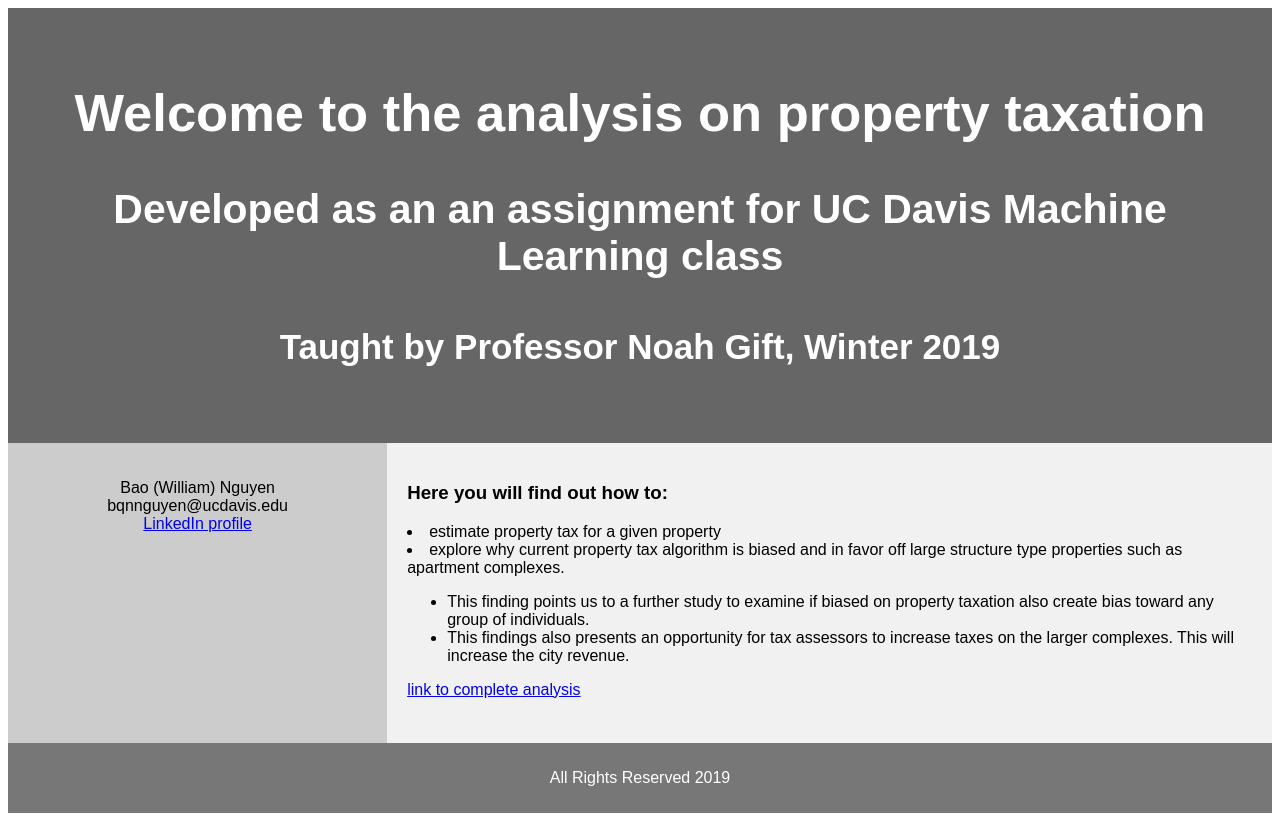
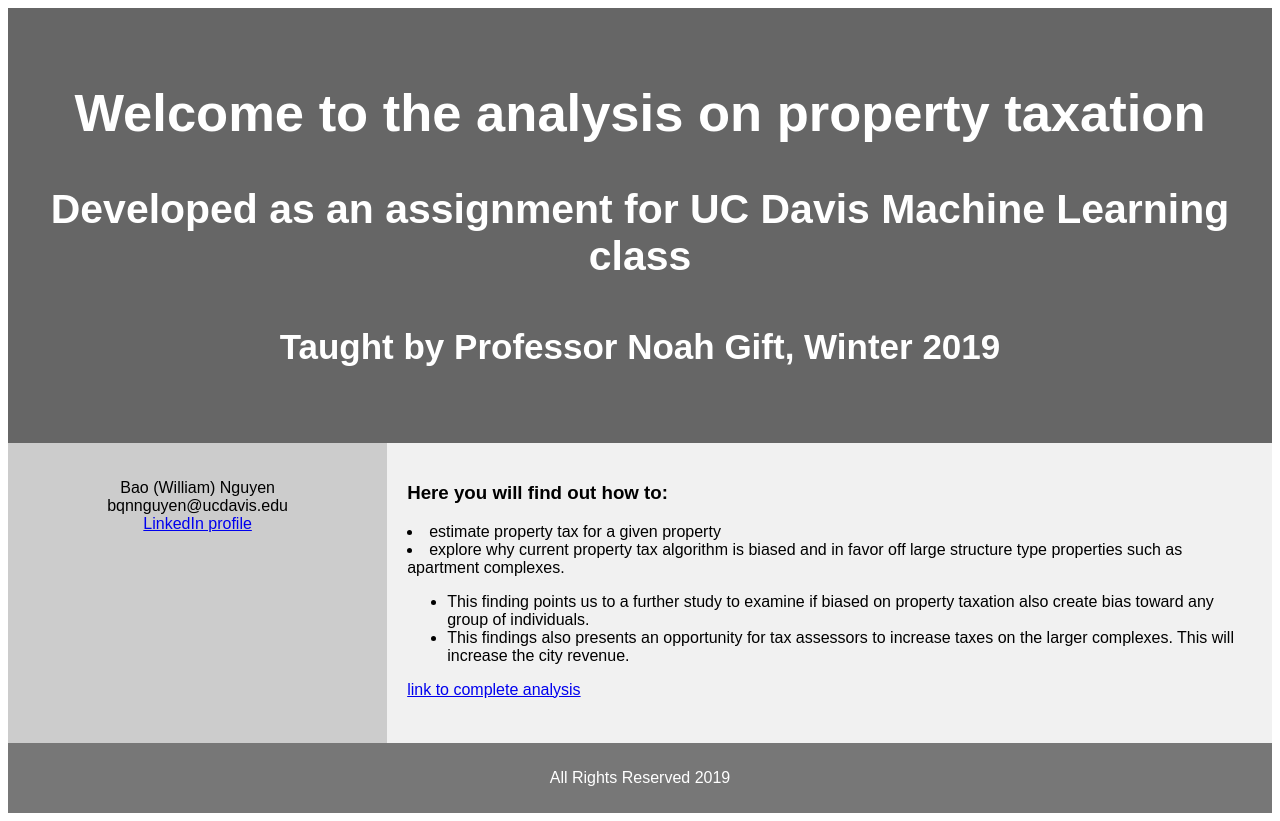
Before and after one commit to bqnguyen/bqnguyen.github.io, a plain HTML site: page index.html in a window 1280 px wide. Drawn offline with Linux system fonts and the light colour scheme.

Commit message:
Update index.html

```diff
--- a/index.html
+++ b/index.html
@@ -74,7 +74,7 @@ footer {
 
 <header>
   <h2>Welcome to the analysis on property taxation</h2>
-  <h3>Developed as an an assignment for UC Davis Machine Learning class</h3>
+  <h3>Developed as an assignment for UC Davis Machine Learning class</h3>
   <h4>Taught by Professor Noah Gift, Winter 2019</h4>
 </header>
 
```
